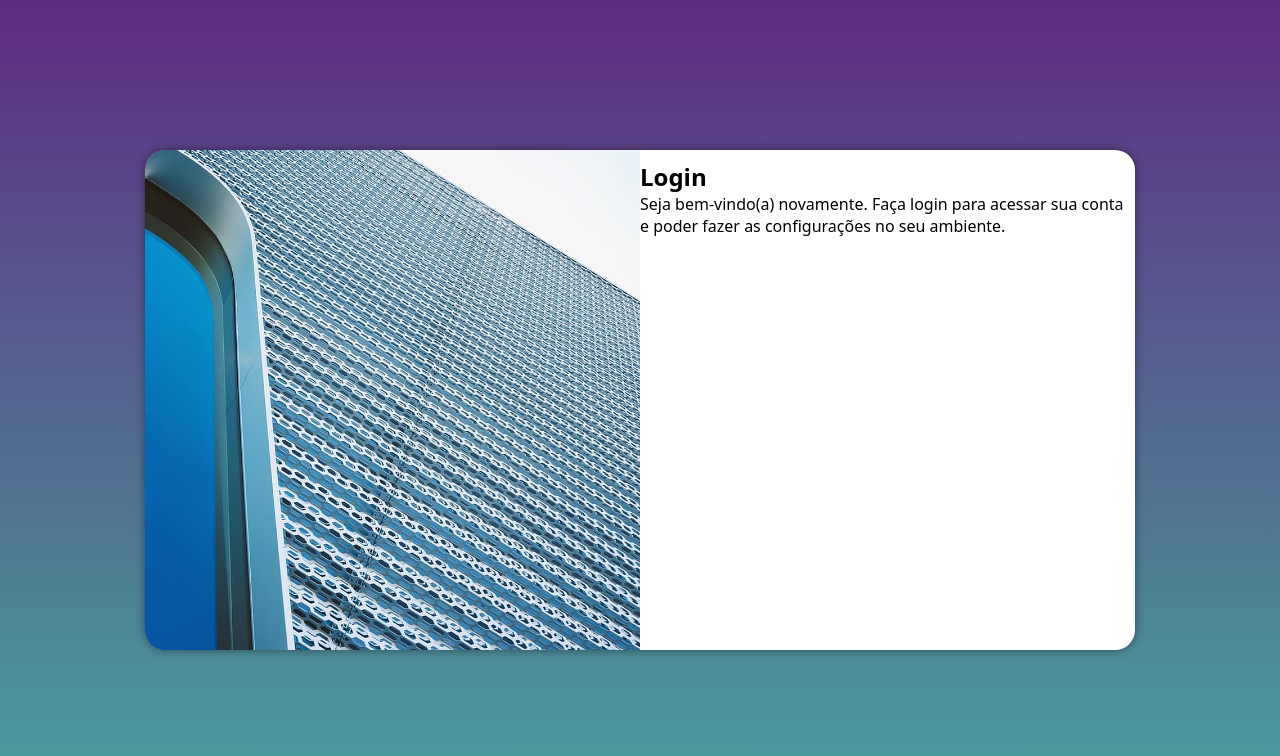
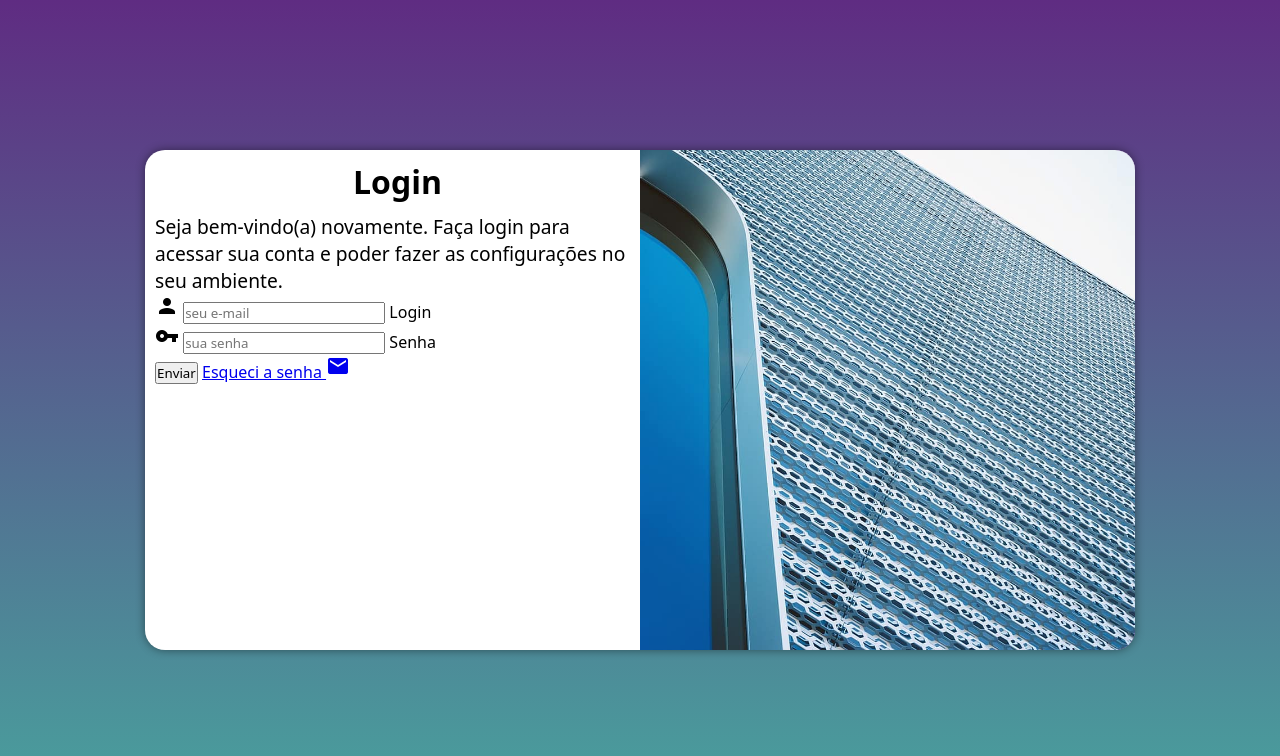
Before and after one commit to Washingtonleo/projeto-login, a plain HTML site: page index.html in a window 1280 px wide. Drawn offline with Linux system fonts and the light colour scheme.

Commit message:
add formulário

```diff
--- a/estilos/media-query.css
+++ b/estilos/media-query.css
@@ -15,12 +15,14 @@
         float: left;
         width: 30%;
         height: 100%;
+        margin-right: 10px;
     }
 
     section#login > div#formulaio{
         float: right;
         width: 70%;
     }
+
 }
 
 @media screen and (min-width: 992px) {
@@ -34,13 +36,21 @@
     }
 
     section#login > div#imagem{
-        float: left;
+        float: right;
         width: 50%;
         height: 100%;
     }
 
     section#login > div#formulaio{
-        float: right;
+        float: left;
         width: 50%;
     }
+
+    div#formulario > h1{
+        font-size: 2em;
+    }
+
+    div#formulario > p {
+        font-size: 1.2em;
+    }
 }
--- a/estilos/style.css
+++ b/estilos/style.css
@@ -23,11 +23,12 @@ main{
     position: relative;
     height: 100vh;
     width: 100vw;
+
 }
 
 section#login{
     background-color: white;
-    width: 250px;
+    width: 258px;
     height: 500px;
     border-radius: 20px;
 
@@ -50,7 +51,17 @@ section#login > div#imagem{
     display: block;
 }
 
+
 section#login > div#formulario{
     display: block;
     padding: 10px;
 }
+
+div#formulario > h1{
+    text-align: center;
+    margin-bottom: 10px;
+}
+
+div#formulario > p{
+    font-size: 0.8em;
+}
--- a/index.html
+++ b/index.html
@@ -5,6 +5,8 @@
     <meta name="viewport" content="width=device-width, initial-scale=1.0">
     <link rel="stylesheet" href="estilos/style.css">
     <link rel="stylesheet" href="estilos/media-query.css">
+    <link href="https://fonts.googleapis.com/icon?family=Material+Icons"
+      rel="stylesheet">
     <title>Login</title>
 </head>
 <body>
@@ -16,8 +18,21 @@
             <div id="formulario">
                 <h1>Login</h1>
                 <p>Seja bem-vindo(a) novamente. Faça login para acessar sua conta e poder fazer as configurações no seu ambiente.</p>
-                <form action="login.php" method="post">
-
+                <form action="login.php" method="post" autocomplete="on">
+                    <div class="campo">
+                        <span class="material-icons">person</span>
+                        <input type="email" name="login" id="ilogin" placeholder="seu e-mail" autocomplete="email" required maxlength="30">
+                        <label for="ilogin">Login</label>
+                    </div>
+                    <div class="campo">
+                        <span class="material-icons">vpn_key</span>
+                        <input type="password" name="Senha" id="isenha" placeholder="sua senha" autocomplete="current-password" required minlength="8" maxlength="20">
+                        <label for="isenha">Senha</label>
+                    </div>
+                    <input type="submit" value="Enviar">
+                    <a href="esqueci.html">
+                        Esqueci a senha <i class="material-icons">mail</i>
+                    </a>
                 </form>
             </div>
         </section>
```
